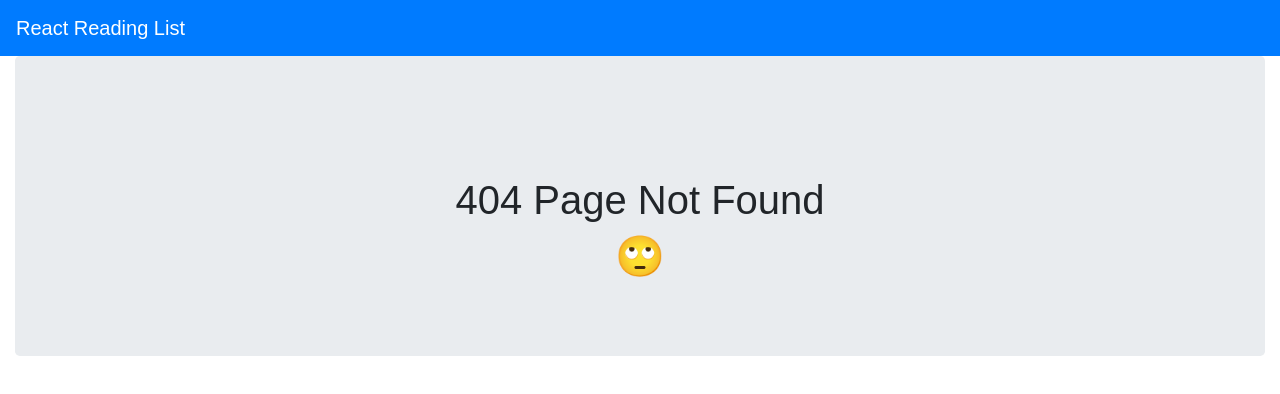
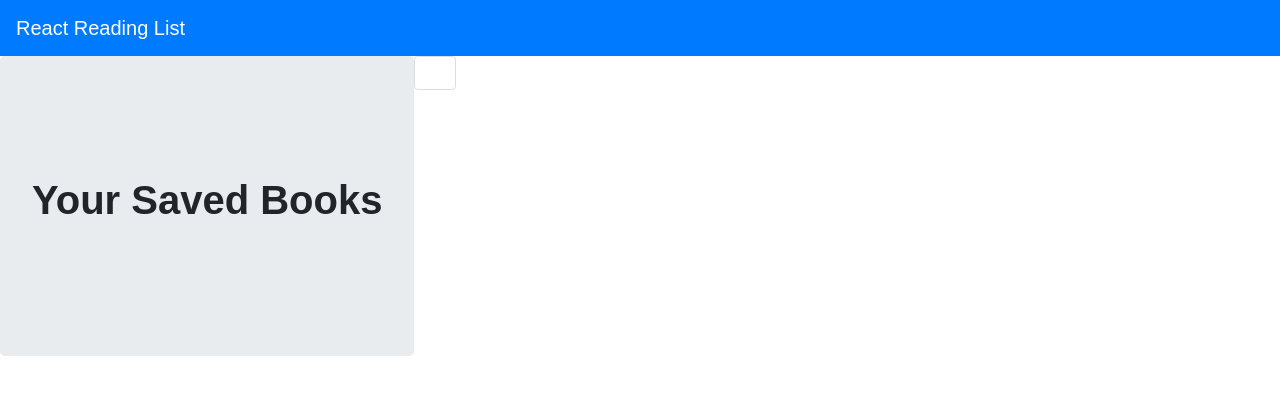
Before and after one commit to etjcoder/ReactGoogleBooks, a React (Create React App) app in the folder client/: page /saved in a window 1280 px wide. Before the commit this address had no page. Shown: the top 394 px of the page. Built offline with nearby package versions, Linux system fonts and the light colour scheme; no server answers.

Commit message:
finished initial routing, just need to link up delete and spruce up layout

```diff
--- a/client/src/App.js
+++ b/client/src/App.js
@@ -3,7 +3,7 @@ import "./App.css";
 import { BrowserRouter as Router, Route, Switch } from "react-router-dom";
 import Books from "./pages/Books";
 import NoMatch from "./pages/NoMatch";
-// import SavedBooks from "./pages/SavedBooks";
+import SavedBooks from "./pages/SavedBooks";
 import Nav from "./components/Nav/";
 
 // class App extends Component {
@@ -27,7 +27,7 @@ function App () {
           <Switch>
             <Route exact path="/" component={Books} />
             <Route exact path="/search" component={Books} />
-            {/* <Route exact path="/saved" component={SavedBooks} /> */}
+            <Route exact path="/saved" component={SavedBooks} />
             <Route component={NoMatch} />
           </Switch>
         </div>
--- a/client/src/pages/SavedBooks.js
+++ b/client/src/pages/SavedBooks.js
@@ -0,0 +1,67 @@
+import React, { Component } from "react";
+import Jumbotron from "../components/Jumbotron";
+import API from "../utils/API";
+import { Col, Row, Container } from "../components/Grid/";
+import { List, ListItem } from "../components/List";
+import { Input, FormBtn } from "../components/Form";
+
+
+class SavedBooks extends Component {
+
+    state = {
+        books: [],
+    }
+
+    componentDidMount() {
+        this.gatherBooks()
+    }
+
+    gatherBooks = () => {
+        API.getSavedBooks()
+            .then(res => console.log(res)
+        )
+    }
+
+
+    render() {
+        return(
+            <Container fluid>
+                <Row>
+                    <Col size="xs-12">
+                        <Jumbotron>
+                            <h1><strong>Your Saved Books</strong></h1>
+                        </Jumbotron>
+                    </Col>
+                    <Col size="xs-12">
+                        <List>
+                            <ListItem>
+
+                                <h3>
+                                    <strong>
+
+                                    </strong>
+                                </h3>
+
+                            </ListItem>
+                        </List>
+
+
+                    </Col>
+
+
+
+                </Row>
+            </Container>
+
+
+
+
+
+        )
+    }
+
+
+
+}
+
+export default SavedBooks
```
